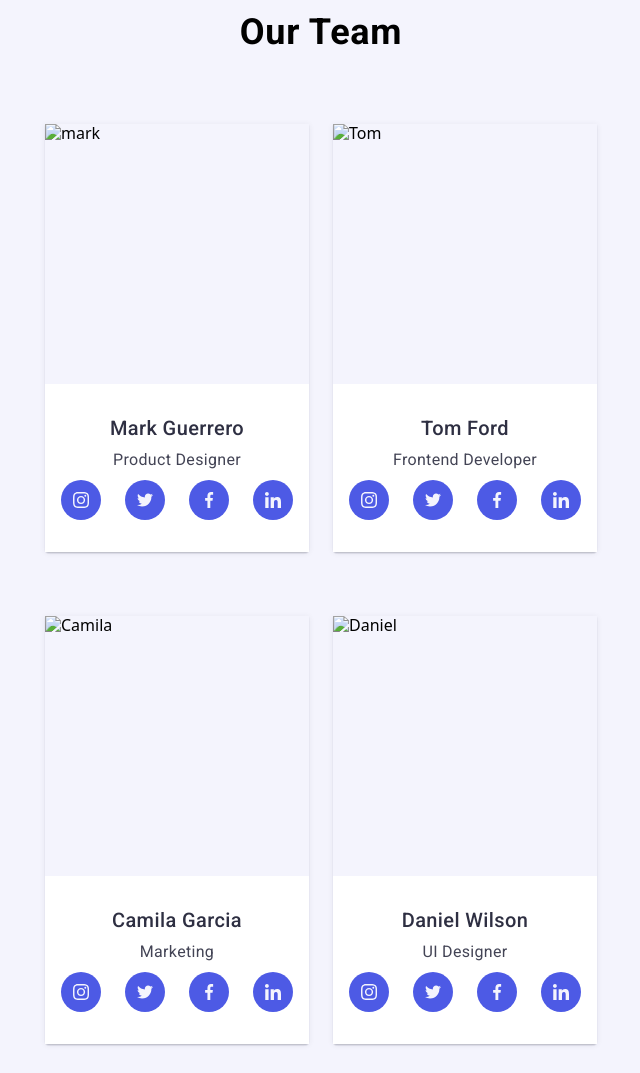
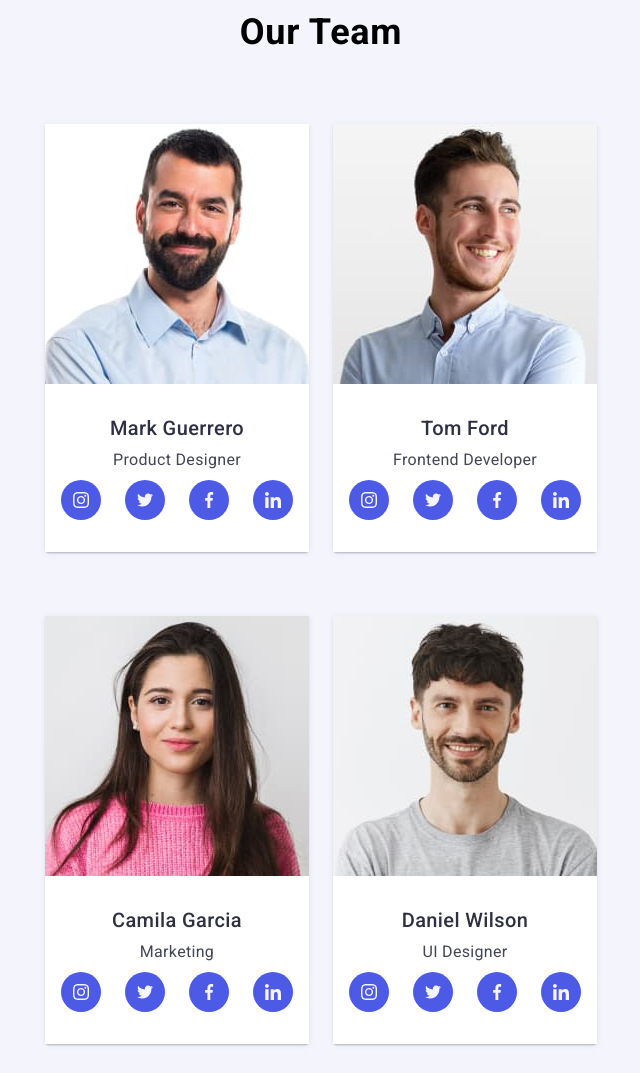
Before and after one commit to Mykokola/goit-markup-hw-07, a plain HTML site: page index.html in a window 1280 px wide. Shown: the part 1100-2173 px from the top of the page, without its empty margins (319-959 px from the left). Drawn offline with nearby package versions, Linux system fonts and the light colour scheme.

Commit message:
Update index.html

```diff
--- a/index.html
+++ b/index.html
@@ -150,7 +150,7 @@
             <li class="our-team-section-item">
               <img
                 class="our-team-section-img"
-                srcset="./imgages/imgour-team-one.jpg"
+                srcset="./images/imgour-team-one.jpg 1x , ./images/imgour-team-one@2x.jpg 2x ,./images/imgour-team-one@3x.jpg 3x"
                 src="./images/imgour-team-one.jpg"
                 width="264"
                 height="260"
@@ -204,7 +204,8 @@
             <li class="our-team-section-item">
               <img
                 class="our-team-section-img"
-                src="./images/tom.jpg"
+                srcset="./images/imgour-team--two.jpg 1x , ./images/imgour-team--two@2x.jpg 2x ,./images/imgour-team--two@3x.jpg 3x"
+                src="./images/imgour-team--two.jpg"
                 width="264"
                 alt="Tom"
               />
@@ -254,7 +255,8 @@
             <li class="our-team-section-item">
               <img
                 class="our-team-section-img"
-                src="./images/camila.jpg"
+                srcset="./images/imgour-team--free.jpg 1x , ./images/imgour-team--free@2x.jpg 2x ,./images/imgour-team--free@3x.jpg 3x"
+                src="./images/imgour-team--free.jpg"
                 width="264"
                 alt="Camila"
               />
@@ -306,7 +308,8 @@
             <li class="our-team-section-item">
               <img
                 class="our-team-section-img"
-                src="./images/daniel.jpg"
+                srcset="./images/imgour-team--four.jpg 1x , ./images/imgour-team--four@2x.jpg 2x ,./images/imgour-team--four@3x.jpg 3x"
+                src="./images/imgour-team--four.jpg"
                 width="264"
                 alt="Daniel"
               />
```
